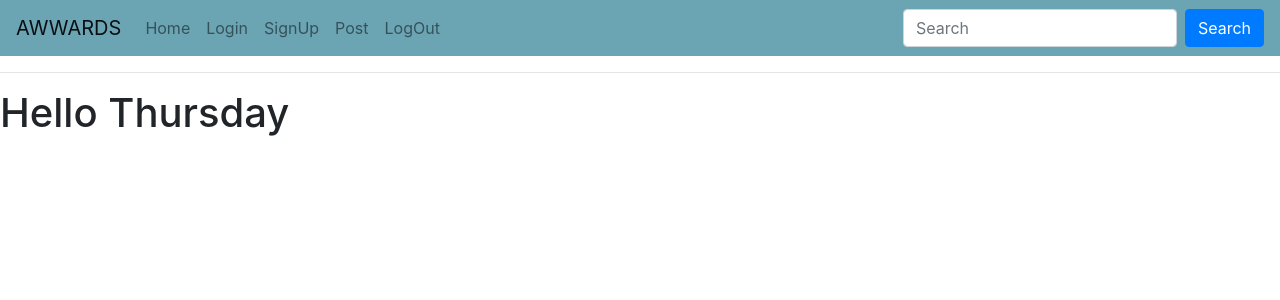
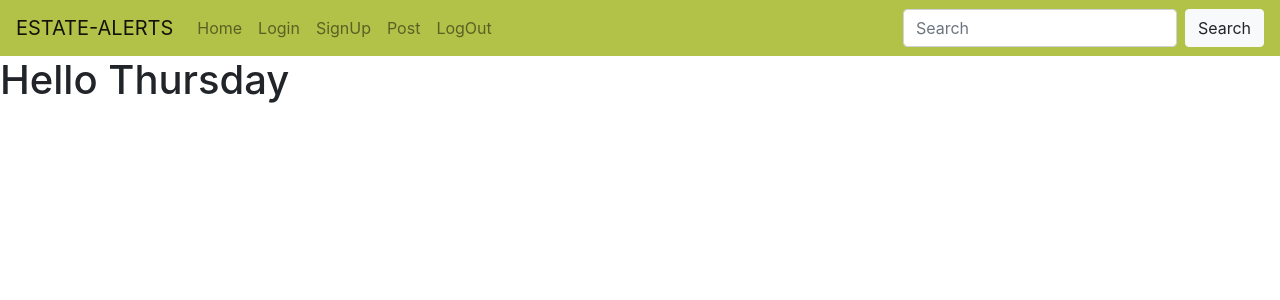
Before and after one commit to JosephKinyua/ESTATE_ALERT, a Django app: page / in a window 1280 px wide. Shown: the top 300 px of the page. Run offline with Django 3.2, Linux system fonts and the light colour scheme; some libraries are stand-ins or nearby versions.

Commit message:
styling of the  navigation bar

```diff
--- a/alerts/templates/navbar.html
+++ b/alerts/templates/navbar.html
@@ -1,6 +1,6 @@
-<div class="navigation" style="background-color: rgb(107, 164, 179);">
+<div class="navigation" style="background-color:  #B2C248">
     <nav class="navbar navbar-expand-lg navbar-light">
-        <a class="navbar-brand" href="/">AWWARDS</a>
+        <a class="navbar-brand" href="/" style="color:;">ESTATE-ALERTS</a>
         <button class="navbar-toggler" type="button" data-toggle="collapse" data-target="#navbarTogglerDemo02" aria-controls="navbarTogglerDemo02" aria-expanded="false" aria-label="Toggle navigation">
       <span class="navbar-toggler-icon"></span>
     </button>
@@ -25,9 +25,8 @@
             </ul>
             <form class="form-inline my-2 my-lg-0">
                 <input class="form-control mr-sm-2" type="search" placeholder="Search">
-                <button class="btn btn-primary my-2 my-sm-0" type="submit">Search</button>
+                <button class="btn btn-light my-2 my-sm-0" type="submit">Search</button>
             </form>
         </div>
     </nav>
 </div>
-<hr>
```
